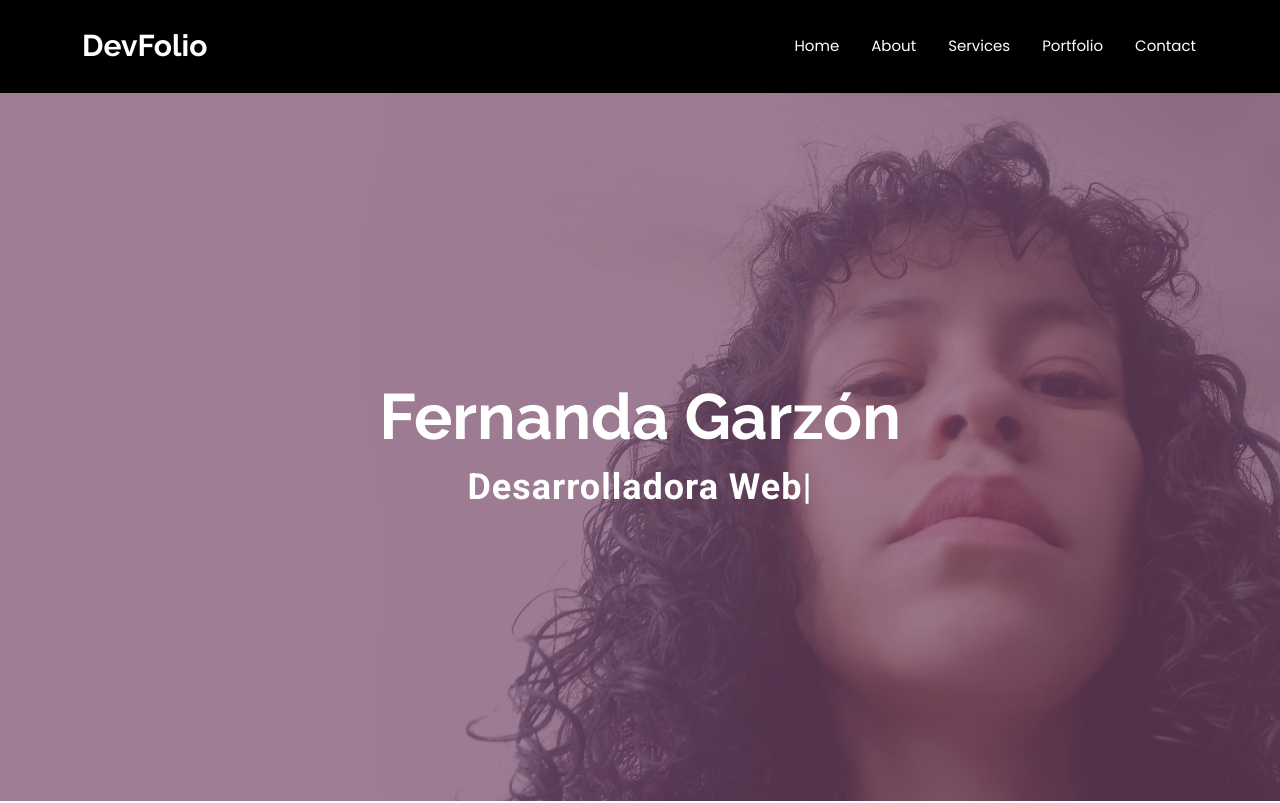
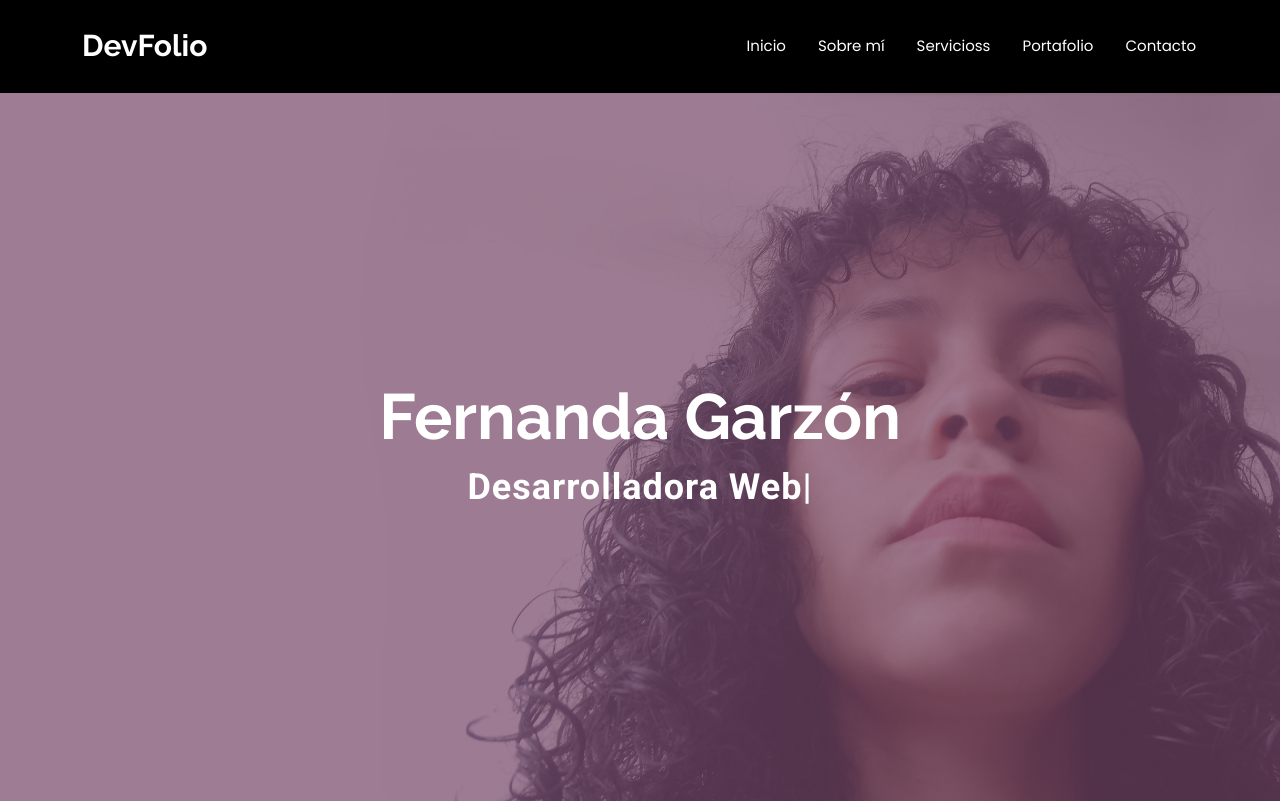
Before and after one commit to Fercha93Toto/my_portfolio, a plain HTML site: page index.html in a window 1280 px wide. Shown: the top 803 px of the page. Drawn offline with Linux system fonts and the light colour scheme.

Commit message:
Correciones del los titulos al español en el menú

```diff
--- a/index.html
+++ b/index.html
@@ -49,11 +49,11 @@
 
       <nav id="navmenu" class="navmenu">
         <ul>
-          <li><a href="#home" class="active">Home<br></a></li>
-          <li><a href="#about">About</a></li>
-          <li><a href="#services">Services</a></li>
-          <li><a href="#portfolio">Portfolio</a></li>
-          <li><a href="#contact">Contact</a></li>
+          <li><a href="#home" class="active">Inicio<br></a></li>
+          <li><a href="#about">Sobre mí</a></li>
+          <li><a href="#services">Servicioss</a></li>
+          <li><a href="#portfolio">Portafolio</a></li>
+          <li><a href="#contact">Contacto</a></li>
         </ul>
         <i class="mobile-nav-toggle d-xl-none bi bi-list"></i>
       </nav>
```
Also changed, not shown: assets/img/portfolio/Callo.jpg, assets/img/portfolio/Captura de pantalla 2025-02-23 103620.png (deleted), assets/img/portfolio/Captura de pantalla 2025-02-23 103934.png (deleted), assets/img/portfolio/Captura de pantalla 2025-02-23 104015.png (deleted), assets/img/portfolio/Chispas.jpg (deleted), assets/img/portfolio/Duende.jpg (added), assets/img/portfolio/Emi.png (added), assets/img/portfolio/Fotografia 3.jpg (added), assets/img/portfolio/Ilustración 1.jpg, assets/img/portfolio/Ingenio.png (added), assets/img/portfolio/Picture13.jpg (added), assets/img/portfolio/Picture15.jpg (added), assets/img/portfolio/Sega.png (added), assets/img/portfolio/Unidad Sindical.png, 5 other files.
